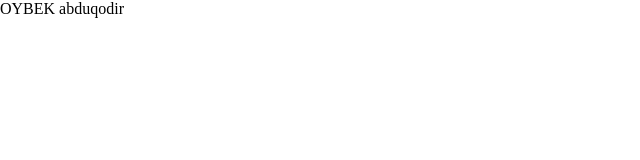
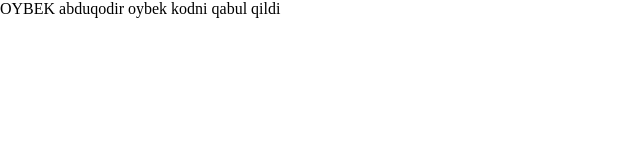
Before and after one commit to oybekdev1/project-1, a plain HTML site: page index.html in a window 1280 px wide. Shown: the whole page, without its empty margins (0-640 px from the left). Drawn offline with Linux system fonts and the light colour scheme.

Commit message:
oybek kodni ol

```diff
--- a/index.html
+++ b/index.html
@@ -9,5 +9,7 @@
 <body>
     OYBEK
     abduqodir
+    oybek kodni qabul qildi
+
 </body>
 </html>
```
